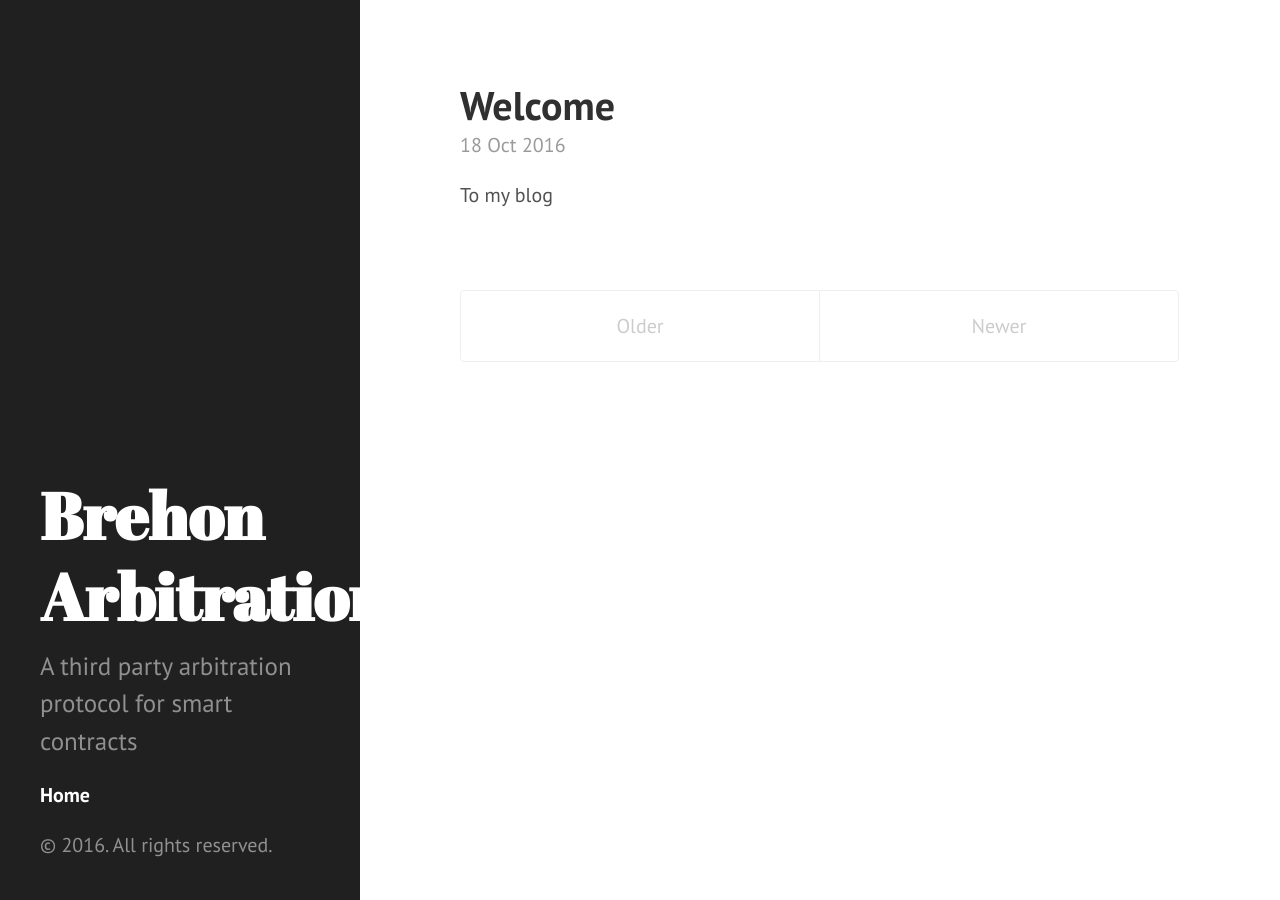
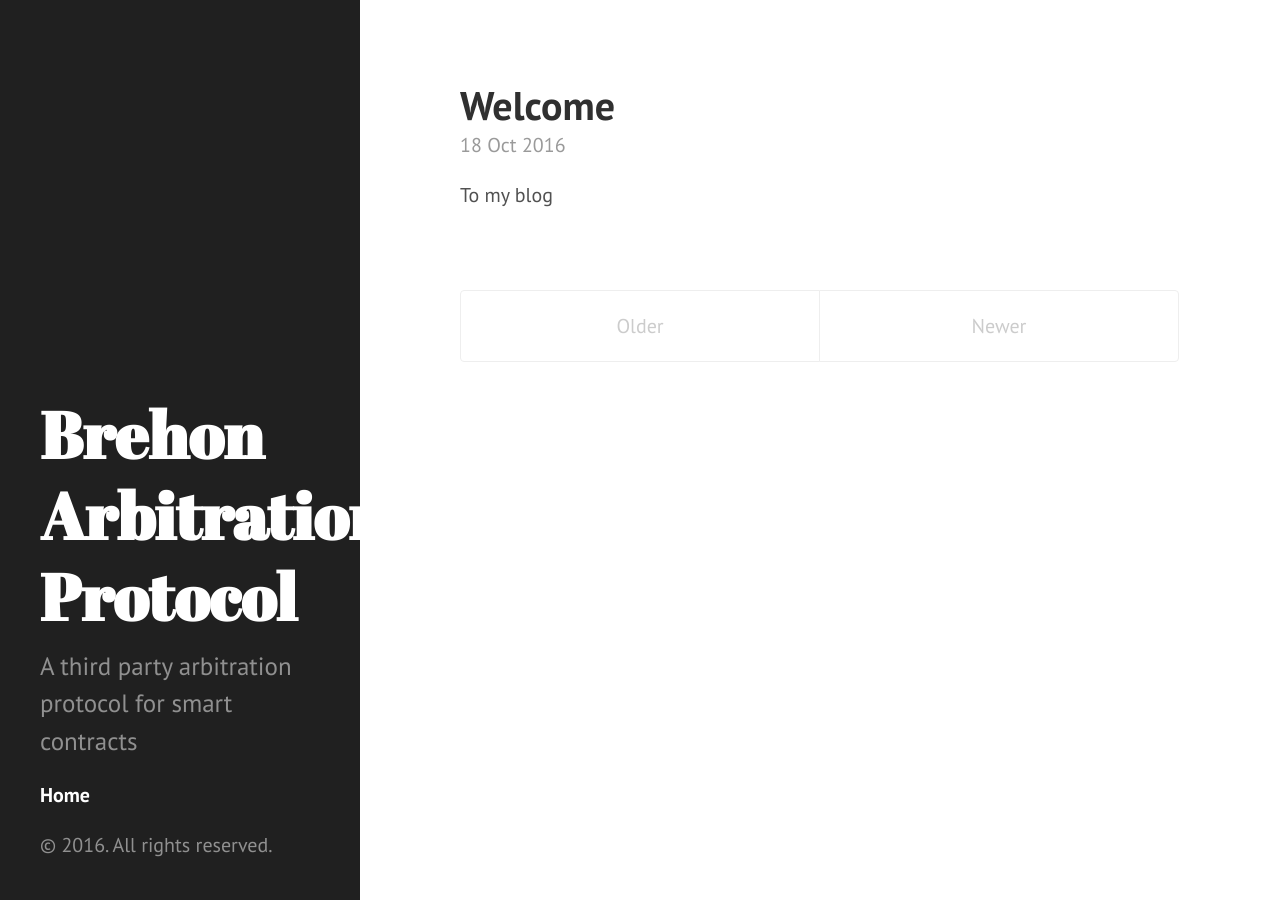
Before and after one commit to ForgionePawar/ForgionePawar.github.io, a Jekyll site: the page built from index.html, in a window 1280 px wide. Built offline with Jekyll 4.4.1, drawn with Linux system fonts in a browser that asks for light colours; the list of posts is cut into pages by our own code.

Commit message:
Update _config.yml

```diff
--- a/_config.yml
+++ b/_config.yml
@@ -2,7 +2,7 @@ excerpt_separator: ""
 pygments: true
 markdown: kramdown
 url: http://brehon.io
-title: Brehon Arbitration
+title: Brehon Arbitration Protocol
 tagline: A third party arbitration protocol for smart contracts
 description: A third party arbitration protocol for smart contracts
 paginate: 5
```
